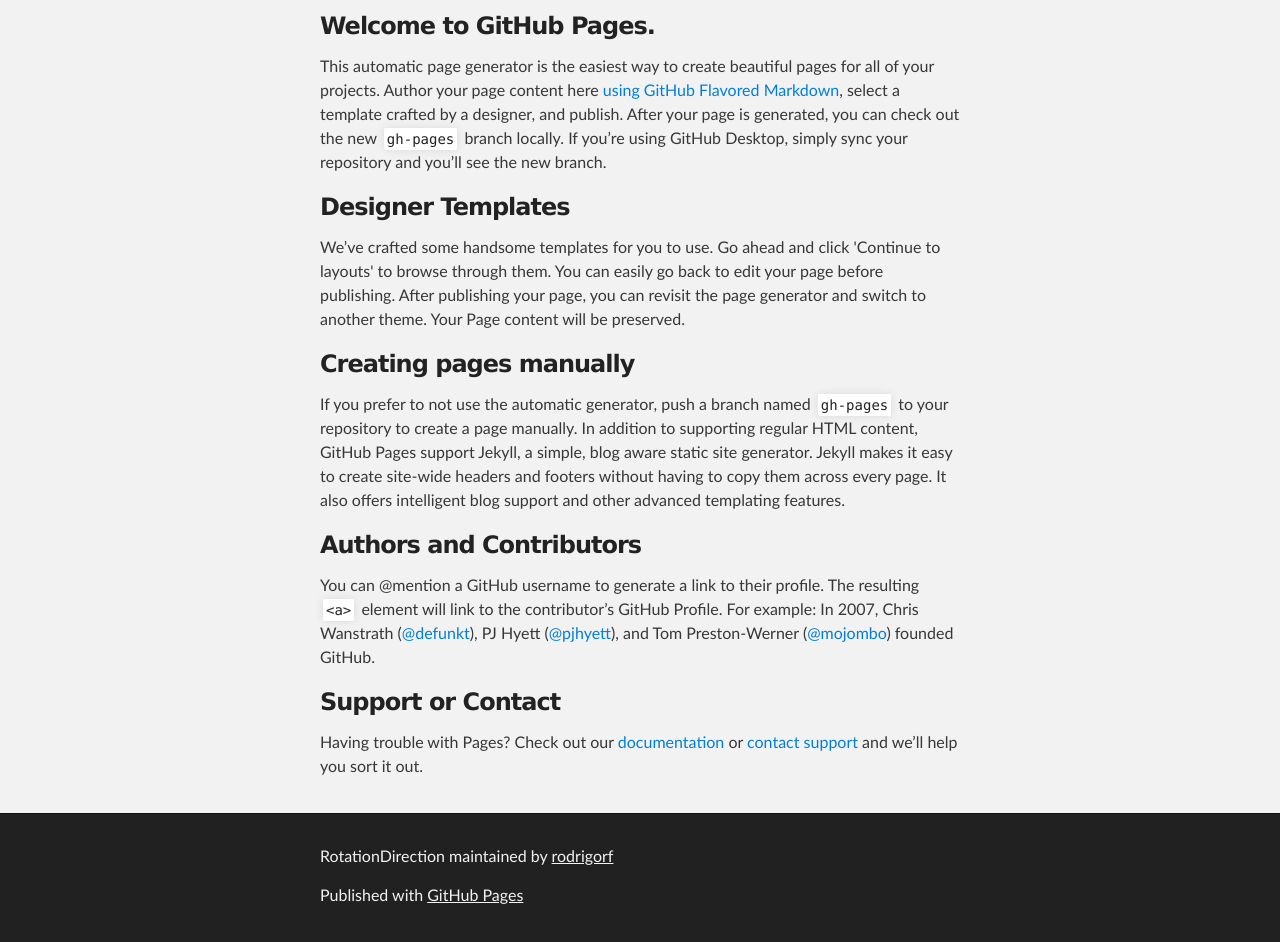
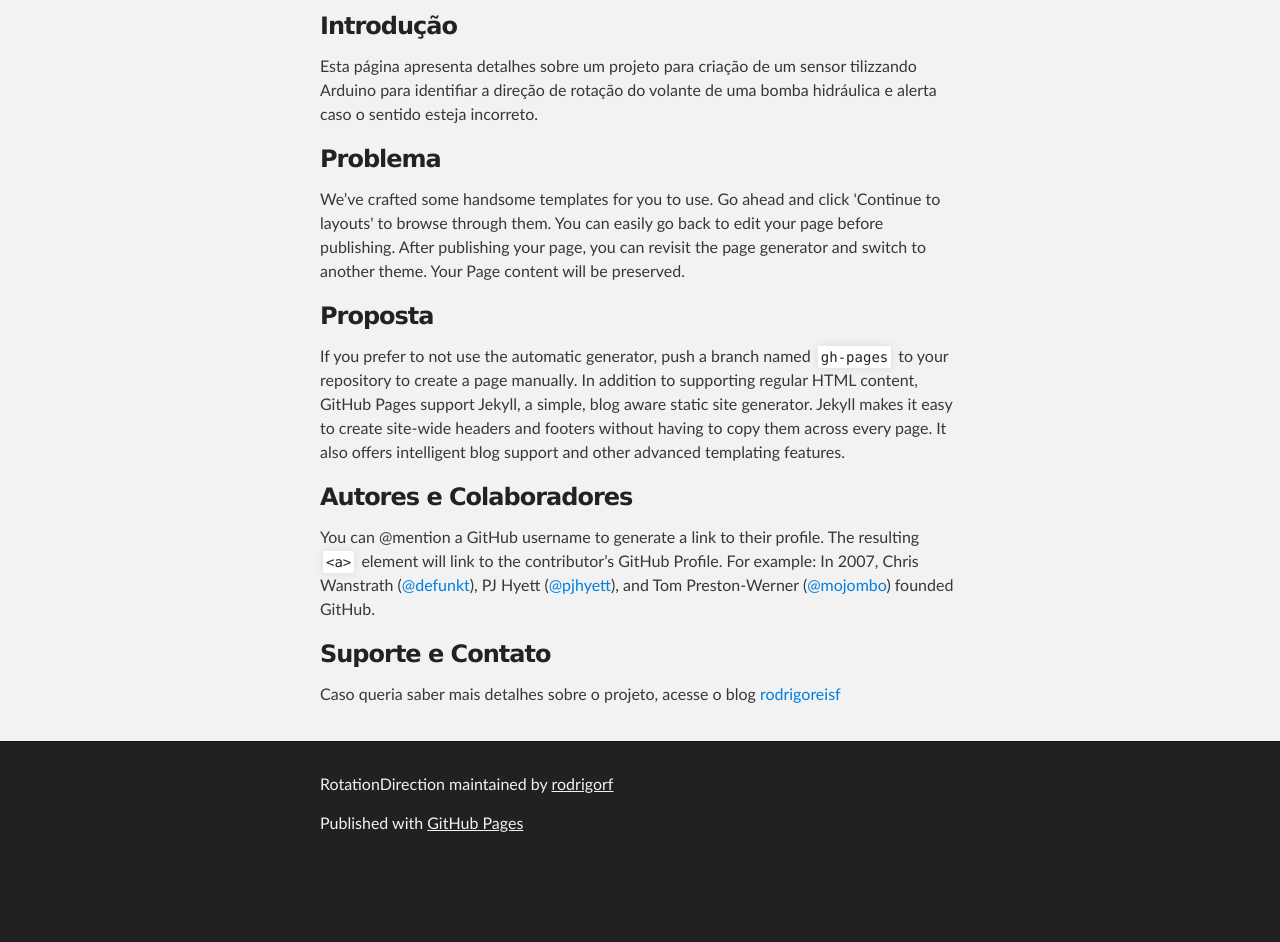
Before and after one commit to rodrigorf/arduino-rotdirection, a plain HTML site: page index.html in a window 1280 px wide. Shown: the part 288-1230 px from the top of the page. After the commit the page ends 1158 px from the top, so only its background shows below. Drawn offline with Linux system fonts and the light colour scheme.

```diff
--- a/index.html
+++ b/index.html
@@ -32,29 +32,29 @@
     <div id="main_content_wrap" class="outer">
       <section id="main_content" class="inner">
         <h3>
-<a id="welcome-to-github-pages" class="anchor" href="#welcome-to-github-pages" aria-hidden="true"><span aria-hidden="true" class="octicon octicon-link"></span></a>Welcome to GitHub Pages.</h3>
+<a id="introdução" class="anchor" href="#introdu%C3%A7%C3%A3o" aria-hidden="true"><span aria-hidden="true" class="octicon octicon-link"></span></a>Introdução</h3>
 
-<p>This automatic page generator is the easiest way to create beautiful pages for all of your projects. Author your page content here <a href="https://guides.github.com/features/mastering-markdown/">using GitHub Flavored Markdown</a>, select a template crafted by a designer, and publish. After your page is generated, you can check out the new <code>gh-pages</code> branch locally. If you’re using GitHub Desktop, simply sync your repository and you’ll see the new branch.</p>
+<p>Esta página apresenta detalhes sobre um projeto para criação de um sensor tilizzando Arduino para identifiar a direção de rotação do volante de uma bomba hidráulica e alerta caso o sentido esteja incorreto.</p>
 
 <h3>
-<a id="designer-templates" class="anchor" href="#designer-templates" aria-hidden="true"><span aria-hidden="true" class="octicon octicon-link"></span></a>Designer Templates</h3>
+<a id="problema" class="anchor" href="#problema" aria-hidden="true"><span aria-hidden="true" class="octicon octicon-link"></span></a>Problema</h3>
 
 <p>We’ve crafted some handsome templates for you to use. Go ahead and click 'Continue to layouts' to browse through them. You can easily go back to edit your page before publishing. After publishing your page, you can revisit the page generator and switch to another theme. Your Page content will be preserved.</p>
 
 <h3>
-<a id="creating-pages-manually" class="anchor" href="#creating-pages-manually" aria-hidden="true"><span aria-hidden="true" class="octicon octicon-link"></span></a>Creating pages manually</h3>
+<a id="proposta" class="anchor" href="#proposta" aria-hidden="true"><span aria-hidden="true" class="octicon octicon-link"></span></a>Proposta</h3>
 
 <p>If you prefer to not use the automatic generator, push a branch named <code>gh-pages</code> to your repository to create a page manually. In addition to supporting regular HTML content, GitHub Pages support Jekyll, a simple, blog aware static site generator. Jekyll makes it easy to create site-wide headers and footers without having to copy them across every page. It also offers intelligent blog support and other advanced templating features.</p>
 
 <h3>
-<a id="authors-and-contributors" class="anchor" href="#authors-and-contributors" aria-hidden="true"><span aria-hidden="true" class="octicon octicon-link"></span></a>Authors and Contributors</h3>
+<a id="autores-e-colaboradores" class="anchor" href="#autores-e-colaboradores" aria-hidden="true"><span aria-hidden="true" class="octicon octicon-link"></span></a>Autores e Colaboradores</h3>
 
 <p>You can @mention a GitHub username to generate a link to their profile. The resulting <code>&lt;a&gt;</code> element will link to the contributor’s GitHub Profile. For example: In 2007, Chris Wanstrath (<a href="https://github.com/defunkt" class="user-mention">@defunkt</a>), PJ Hyett (<a href="https://github.com/pjhyett" class="user-mention">@pjhyett</a>), and Tom Preston-Werner (<a href="https://github.com/mojombo" class="user-mention">@mojombo</a>) founded GitHub.</p>
 
 <h3>
-<a id="support-or-contact" class="anchor" href="#support-or-contact" aria-hidden="true"><span aria-hidden="true" class="octicon octicon-link"></span></a>Support or Contact</h3>
+<a id="suporte-e-contato" class="anchor" href="#suporte-e-contato" aria-hidden="true"><span aria-hidden="true" class="octicon octicon-link"></span></a>Suporte e Contato</h3>
 
-<p>Having trouble with Pages? Check out our <a href="https://help.github.com/pages">documentation</a> or <a href="https://github.com/contact">contact support</a> and we’ll help you sort it out.</p>
+<p>Caso queria saber mais detalhes sobre o projeto, acesse o blog <a href="https://rodrigoreisf.com.br/2016/08/11/arduino-direcao-de-rotacao/">rodrigoreisf</a></p>
       </section>
     </div>
 
```
Also changed, not shown: params.json (+1 -1 lines).
